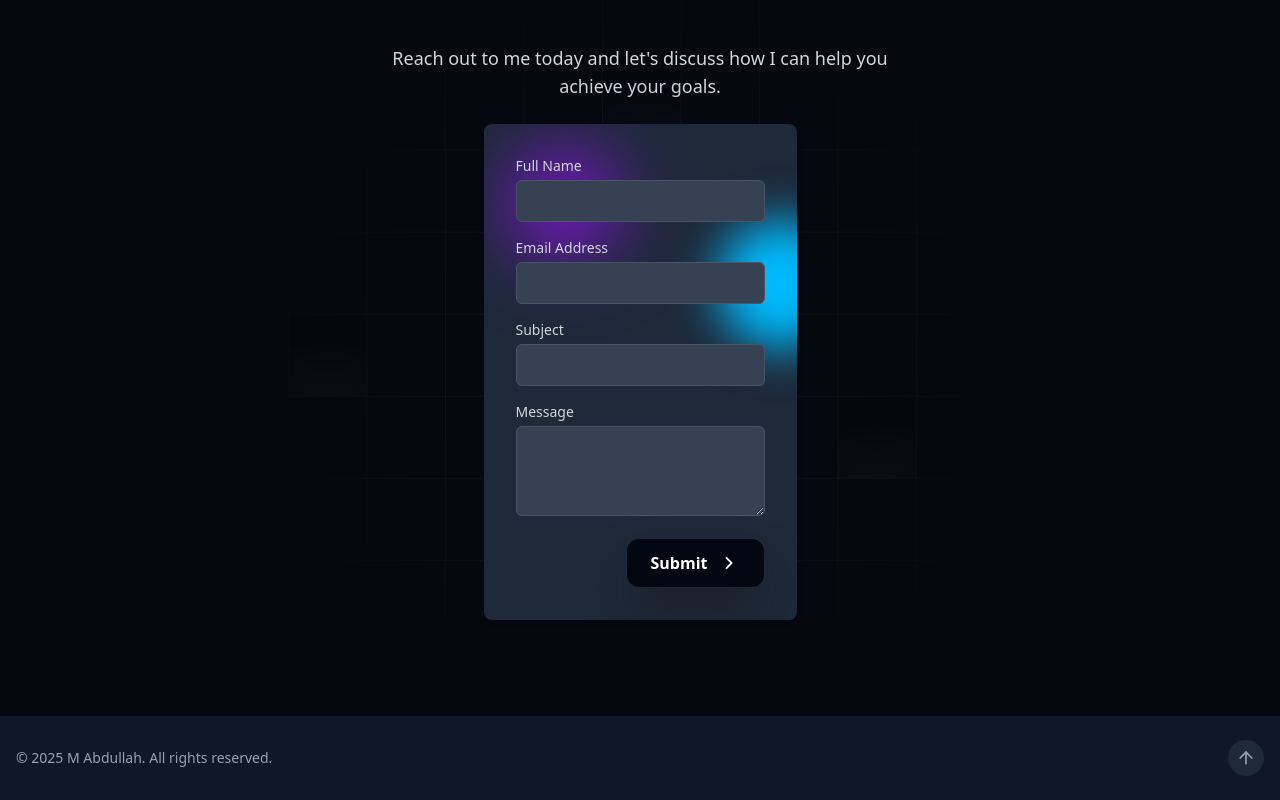
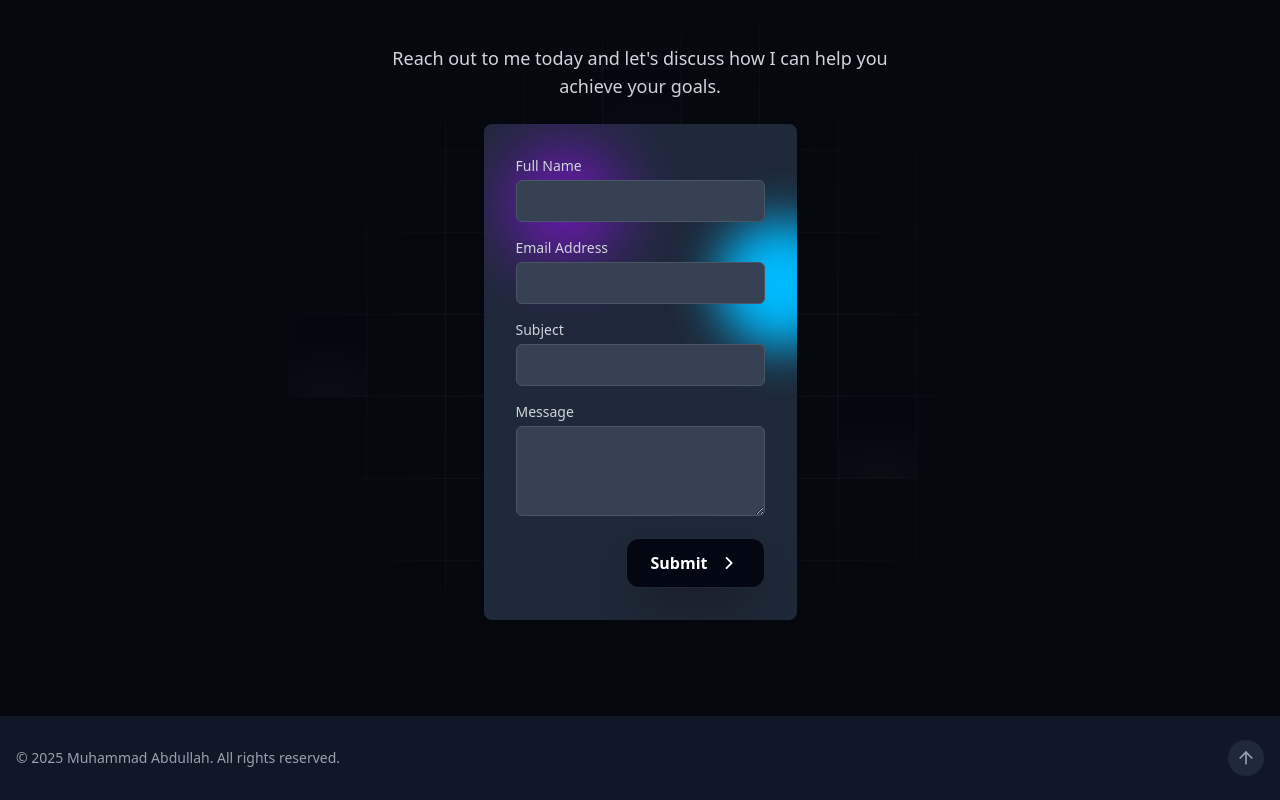
Before and after one commit to Pkabdullah/Portfolio-App, a Next.js app: page / in a window 1280 px wide. Shown: the part 3423-4223 px from the top of the page. Built offline with nearby package versions, Linux system fonts and the light colour scheme.

Commit message:
Update footer copyright name to Muhammad Abdullah

```diff
--- a/src/components/Footer.jsx
+++ b/src/components/Footer.jsx
@@ -6,7 +6,7 @@ const Footer = () => {
     <footer className="mt-24 px-4 py-6 bg-gray-900">
     <div className="max-w-7xl mx-auto flex flex-col md:flex-row justify-between items-center gap-4 text-center md:text-left">
       <p className="text-sm text-gray-400">
-        &copy; {new Date().getFullYear()} M Abdullah. All rights reserved.
+        &copy; {new Date().getFullYear()} Muhammad Abdullah. All rights reserved.
       </p>
 
       <a
```
